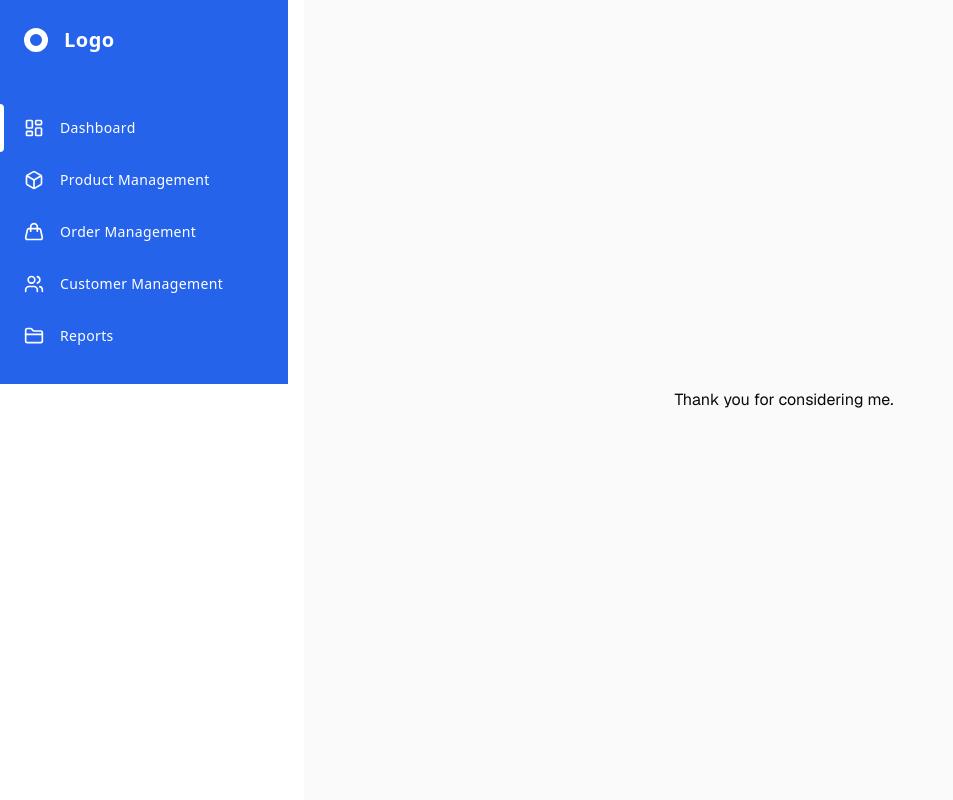
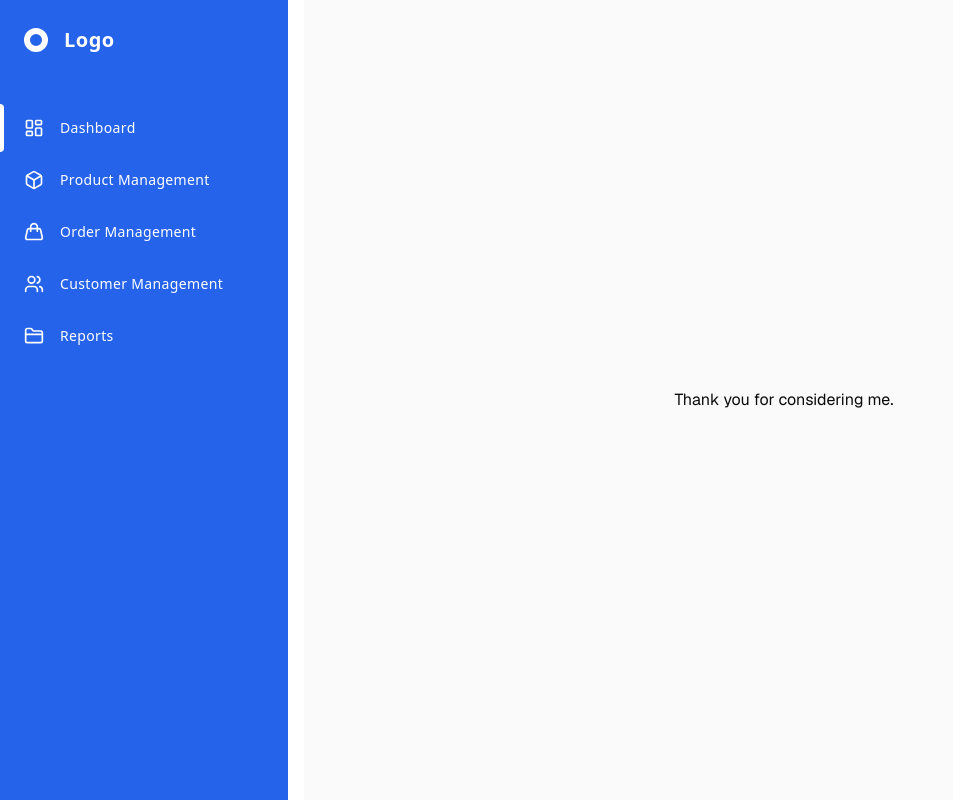
Before and after one commit to Drarith/sarin-dararith-frontend-developer-assignment, a Next.js app in the folder ecommerce-management/: page / in a window 1280 px wide. Shown: the whole page, without its empty margins (0-953 px from the left). Built offline with nearby package versions, Linux system fonts and the light colour scheme.

Commit message:
Minor adjustment: Layout height adjustment, added base layer for pointer

```diff
--- a/ecommerce-management/app/globals.css
+++ b/ecommerce-management/app/globals.css
@@ -131,4 +131,11 @@
   body {
     @apply bg-background text-foreground;
   }
+  a, button, [role="button"], input[type="button"], input[type="submit"] {
+    cursor: pointer;
+  }
+
+  [onClick] {
+    cursor: pointer;
+  }
 }
--- a/ecommerce-management/app/layout.tsx
+++ b/ecommerce-management/app/layout.tsx
@@ -33,10 +33,10 @@ export default function RootLayout({
         className={`${geistSans.variable} ${geistMono.variable} antialiased`}
       >
         <ReactQueryProvider>
-          <div className="flex h-[1000] overflow-hidden">
+          <div className="flex h-screen overflow-hidden">
 
             <AppSidebar />
-            <main className="flex-1 w-full">
+            <main className="flex-1 w-full overflow-y-auto">
               <ToastContainer
                 position="top-right"
                 autoClose={10000}
```
Also changed, not shown: 1 other file (tests, documents, lock files or other folders).
